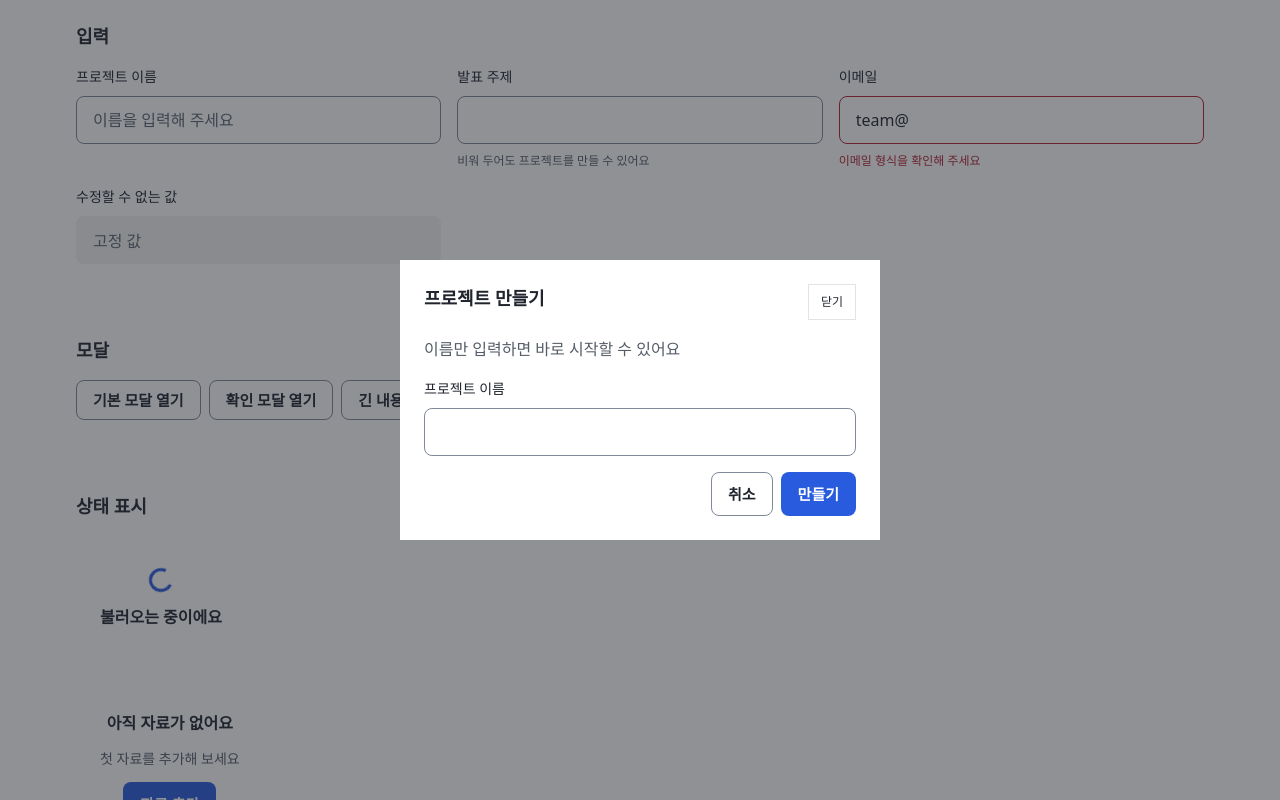
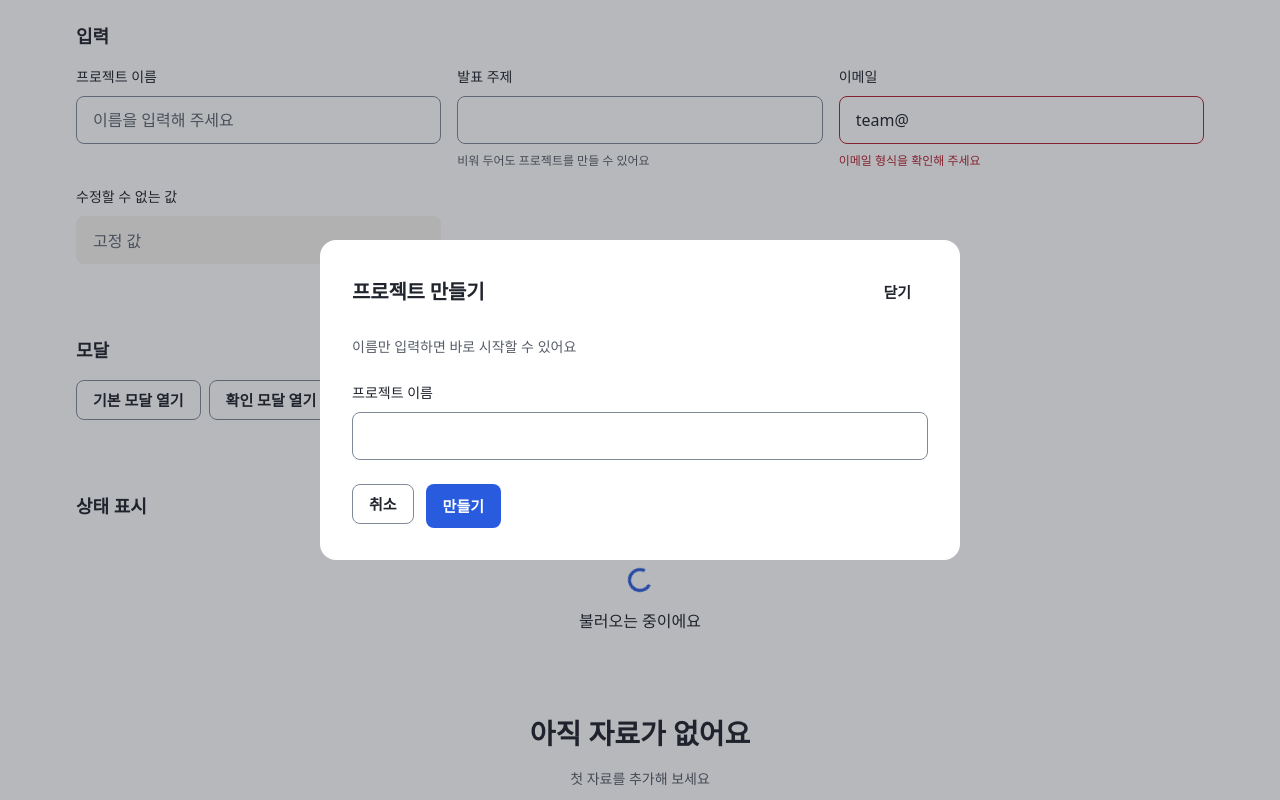
Before and after one commit to TeampleSpace/TeampleSpace-Frontend, a React (Vite) app: page /dev/ui in a window 1280 px wide. Both pictures are taken after a click on the button "기본 모달 열기". Shown: the part 894-1694 px from the top of the page. Built offline with nearby package versions, Linux system fonts and the light colour scheme.

Commit message:
feat/#13: 모달과 안내 문구를 피그마 화면과 같게 구현

```diff
--- a/src/app/RouteError.tsx
+++ b/src/app/RouteError.tsx
@@ -1,3 +1,4 @@
+import { Button } from '../shared/ui/Button.tsx'
 import { StatusPanel } from '../shared/ui/StatusPanel.tsx'
 
 // 화면을 그리다 실패했을 때 보여 주는 공통 오류 화면
@@ -6,8 +7,8 @@ export default function RouteError() {
     <StatusPanel
       kind="error"
       title="화면을 불러오지 못했어요"
-      description="잠시 후 다시 시도해 주세요"
-      action={<a href="/">홈으로 이동</a>}
+      description="잠시 후 다시 시도해 주세요."
+      action={<Button onClick={() => window.location.assign('/')}>홈으로</Button>}
     />
   )
 }
--- a/src/pages/NotFound.tsx
+++ b/src/pages/NotFound.tsx
@@ -1,13 +1,22 @@
-import { Link } from 'react-router'
+import { useNavigate } from 'react-router'
+import { Button } from '../shared/ui/Button.tsx'
 import { StatusPanel } from '../shared/ui/StatusPanel.tsx'
 
 export default function NotFound() {
+  const navigate = useNavigate()
   return (
     <StatusPanel
       kind="empty"
       title="페이지를 찾을 수 없어요"
-      description="주소가 바뀌었거나 삭제된 페이지입니다"
-      action={<Link to="/">홈으로 이동</Link>}
+      description="삭제되었거나 주소가 변경되었을 수 있어요."
+      action={
+        <>
+          <Button onClick={() => navigate('/')}>홈으로</Button>
+          <Button variant="text" onClick={() => navigate(-1)}>
+            돌아가기
+          </Button>
+        </>
+      }
     />
   )
 }
--- a/src/shared/ui/Modal.module.css
+++ b/src/shared/ui/Modal.module.css
@@ -1,58 +1,84 @@
 .dialog {
-  width: min(480px, calc(100vw - 32px));
+  width: min(var(--dialog-width), calc(100vw - 32px));
   max-height: calc(100dvh - 32px);
   padding: 0;
   border: none;
-  border-radius: var(--radius);
+  border-radius: var(--radius-xl);
   background: var(--color-surface);
   color: var(--color-ink);
   overflow: hidden;
 }
 
+.form {
+  width: min(var(--dialog-width-form), calc(100vw - 32px));
+}
+
 .dialog::backdrop {
-  background: rgb(32 36 45 / 0.5);
+  background: rgb(32 36 45 / 0.32);
 }
 
 .panel {
   display: flex;
   flex-direction: column;
-  gap: var(--space-16);
+  gap: var(--space-24);
   max-height: calc(100dvh - 32px);
-  padding: var(--space-24);
+  padding: var(--space-32);
   overflow-y: auto;
 }
 
 .header {
   display: flex;
-  align-items: flex-start;
-  justify-content: space-between;
+  align-items: center;
   gap: var(--space-16);
 }
 
-.close {
+.header > button {
   flex: none;
-  padding: var(--space-8) var(--space-12);
-  border: 1px solid var(--color-border);
-  border-radius: var(--radius);
-  background: var(--color-surface);
-  font: var(--text-meta);
-  cursor: pointer;
+}
+
+.titles {
+  display: flex;
+  flex: 1;
+  flex-direction: column;
+  gap: var(--space-8);
+  min-width: 0;
+}
+
+.title {
+  font: var(--text-dialog-title);
+  letter-spacing: -0.2px;
+}
+
+.form .title {
+  font: var(--text-modal-title);
+  letter-spacing: -0.24px;
 }
 
 .description {
-  font: var(--text-lead);
   color: var(--color-secondary);
 }
 
 .content {
   display: flex;
   flex-direction: column;
-  gap: var(--space-16);
+  gap: var(--space-20);
 }
 
+/* 확인과 안내 모달은 주요 동작부터 왼쪽에, 입력 모달은 오른쪽에 모은다 */
 .footer {
   display: flex;
   flex-wrap: wrap;
+  align-items: flex-start;
+  gap: var(--space-12);
+}
+
+.form .footer {
   justify-content: flex-end;
-  gap: var(--space-control-gap);
+  min-height: var(--control-height);
 }
+
+@media (max-width: 480px) {
+  .panel {
+    padding: var(--space-20);
+  }
+}
--- a/src/shared/ui/Modal.tsx
+++ b/src/shared/ui/Modal.tsx
@@ -1,11 +1,14 @@
 import { useEffect, useId, useRef } from 'react'
 import type { ReactNode } from 'react'
+import { Button } from './Button.tsx'
 import styles from './Modal.module.css'
 
 type Props = {
   open: boolean
   title: string
   description?: string
+  // dialog는 확인과 안내에 쓰는 640px, form은 입력이 여러 개인 760px 모달이다
+  size?: 'dialog' | 'form'
   onClose: () => void
   children?: ReactNode
   footer?: ReactNode
@@ -17,6 +20,7 @@ export function Modal({
   open,
   title,
   description,
+  size = 'dialog',
   onClose,
   children,
   footer,
@@ -36,10 +40,16 @@ export function Modal({
     if (!open && dialog.open) dialog.close()
   }, [open])
 
+  const descriptionText = description && (
+    <p id={descriptionId} className={styles.description}>
+      {description}
+    </p>
+  )
+
   return (
     <dialog
       ref={ref}
-      className={styles.dialog}
+      className={[styles.dialog, styles[size]].join(' ')}
       aria-labelledby={titleId}
       aria-describedby={description ? descriptionId : undefined}
       onCancel={(event) => {
@@ -53,16 +63,18 @@ export function Modal({
     >
       <div className={styles.panel}>
         <header className={styles.header}>
-          <h2 id={titleId}>{title}</h2>
-          <button type="button" className={styles.close} onClick={onClose}>
+          <div className={styles.titles}>
+            <h2 id={titleId} className={styles.title}>
+              {title}
+            </h2>
+            {/* 입력 모달은 설명을 제목 바로 아래에 둔다 */}
+            {size === 'form' && descriptionText}
+          </div>
+          <Button variant="text" onClick={onClose}>
             닫기
-          </button>
+          </Button>
         </header>
-        {description && (
-          <p id={descriptionId} className={styles.description}>
-            {description}
-          </p>
-        )}
+        {size === 'dialog' && descriptionText}
         {children && <div className={styles.content}>{children}</div>}
         {footer && <footer className={styles.footer}>{footer}</footer>}
       </div>
--- a/src/shared/ui/StatusPanel.module.css
+++ b/src/shared/ui/StatusPanel.module.css
@@ -2,23 +2,22 @@
   display: flex;
   flex-direction: column;
   align-items: center;
-  gap: var(--space-12);
-  padding: var(--space-32) var(--space-24);
-  border-radius: var(--radius);
-  background: var(--color-surface);
+  gap: var(--space-16);
+  width: 100%;
+  max-width: var(--dialog-width);
+  /* 남는 공간의 가운데에 둔다 */
+  margin: auto;
+  padding: var(--space-32);
   text-align: center;
 }
 
-.error {
-  background: var(--color-danger-soft);
+.title {
+  font: var(--text-title);
 }
 
-.title {
-  font: 600 16px/26px var(--font-body);
-}
-
-.error .title {
-  color: var(--color-danger);
+/* 불러오는 중 문구는 피그마에서 확인하지 못해 작은 글자로 둔다 */
+.loading .title {
+  font: var(--text-lead);
 }
 
 .description {
@@ -28,6 +27,15 @@
 .meta {
   font: var(--text-meta);
   color: var(--color-tertiary);
+}
+
+.actions {
+  display: flex;
+  flex-wrap: wrap;
+  align-items: center;
+  justify-content: center;
+  gap: var(--space-12);
+  margin-top: var(--space-8);
 }
 
 .spinner {
--- a/src/shared/ui/StatusPanel.tsx
+++ b/src/shared/ui/StatusPanel.tsx
@@ -10,7 +10,7 @@ type Props = {
   action?: ReactNode
 }
 
-// 로딩, 빈 상태, 오류를 같은 틀로 표시한다
+// 로딩, 빈 상태, 오류를 화면 가운데의 안내 문구 틀로 표시한다
 export function StatusPanel({
   kind,
   title,
@@ -29,7 +29,7 @@ export function StatusPanel({
       <p className={styles.title}>{title}</p>
       {description && <p className={styles.description}>{description}</p>}
       {requestId && <p className={styles.meta}>요청 번호 {requestId}</p>}
-      {action}
+      {action && <div className={styles.actions}>{action}</div>}
     </div>
   )
 }
```
